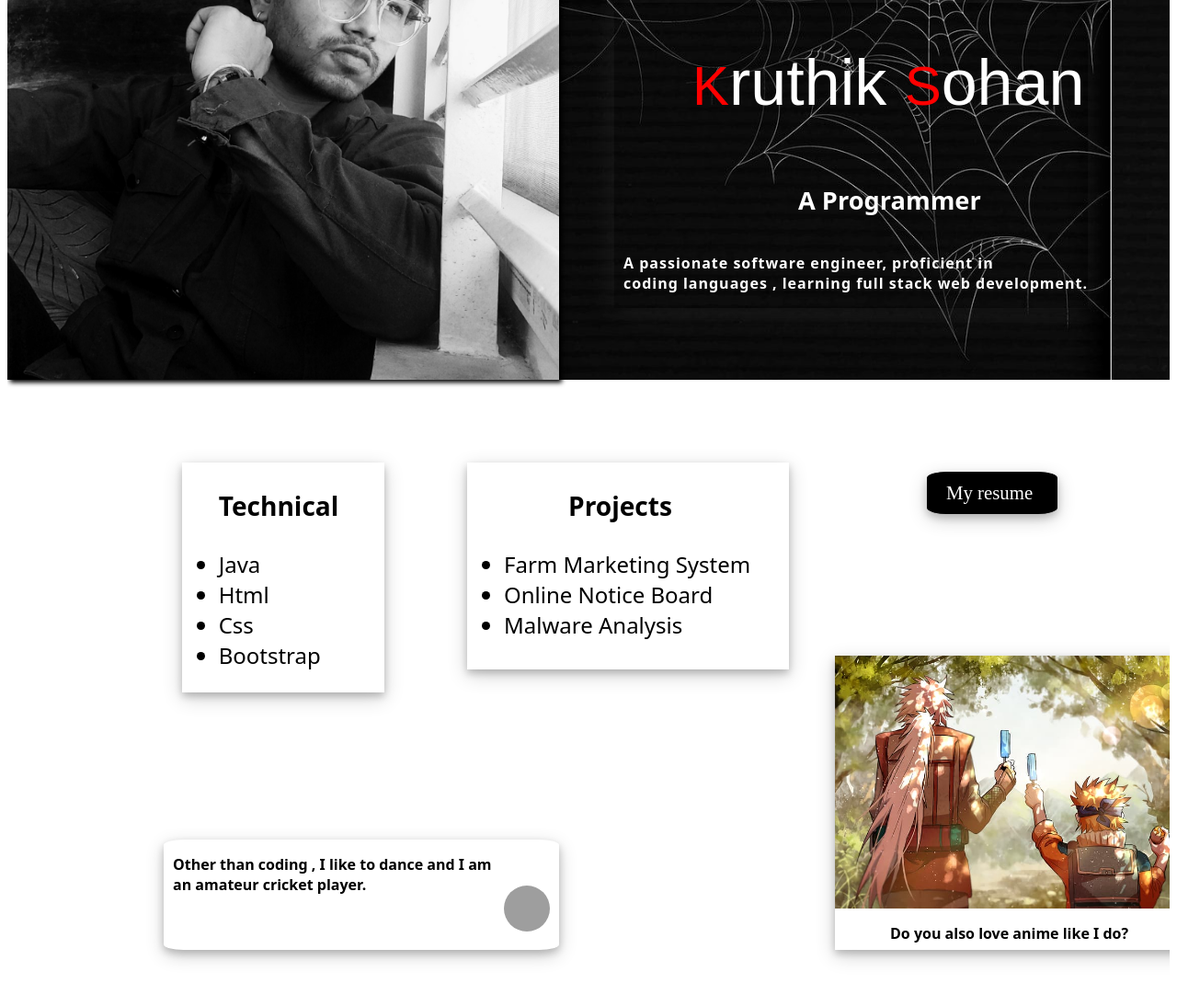
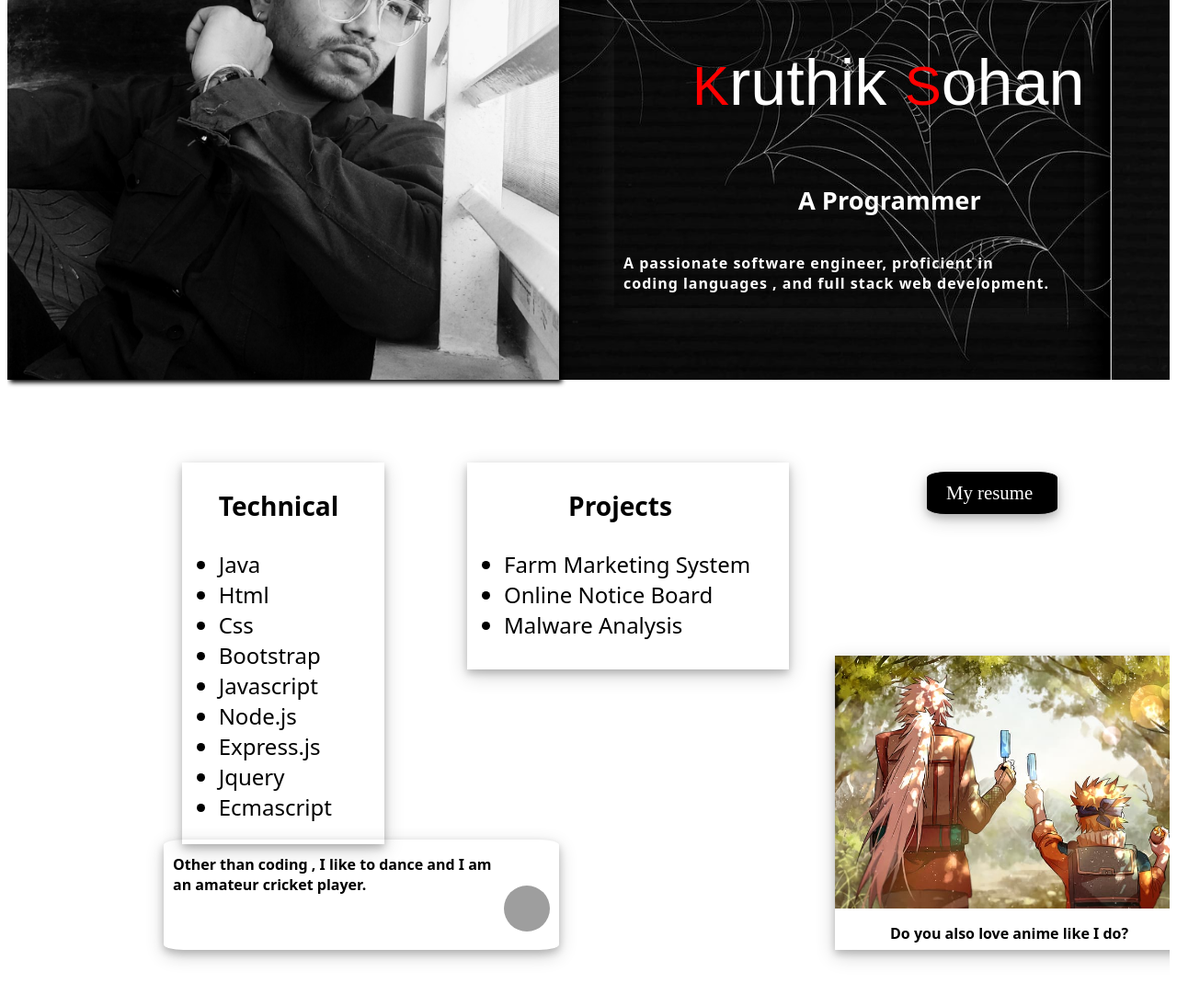
Before and after one commit to Kruthik31/Beginner-Portfolio2-html-css-only-, a plain HTML site: page index.html in a window 1280 px wide. Shown: the part 95-1189 px from the top of the page at 92% size. Drawn offline with Linux system fonts and the light colour scheme; grey boxes are pictures that could not be loaded; a web font is replaced by a local one.

Commit message:
Update index.html

```diff
--- a/index.html
+++ b/index.html
@@ -37,7 +37,7 @@
         <div class="intro-text">
             <h1><span>K</span>ruthik <span>S</span>ohan</h1>
             <h2>A Programmer</h2>
-            <p>A passionate software engineer, proficient in<br> coding languages , learning
+            <p>A passionate software engineer, proficient in<br> coding languages , and
                 full stack web development.</p>
     </div>
 
@@ -47,6 +47,15 @@
             <li>Html</li>
             <li>Css</li>
             <li>Bootstrap</li>
+            <li>Javascript</li>
+            <li>Node.js</li>
+            <li>Express.js</li>
+            <li>Jquery</li>
+<li>Ecmascript</li>
+
+
+
+
         </ul>
 
     </div>
```
